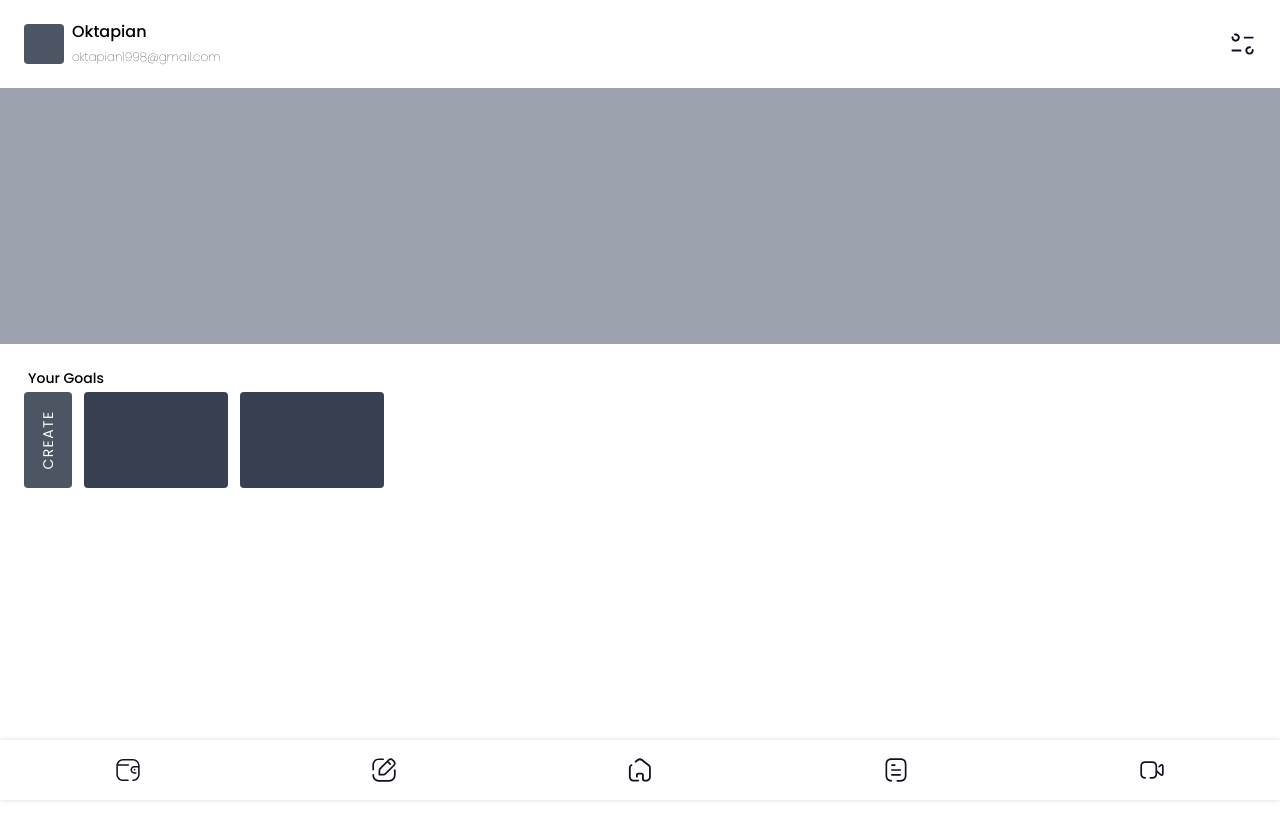
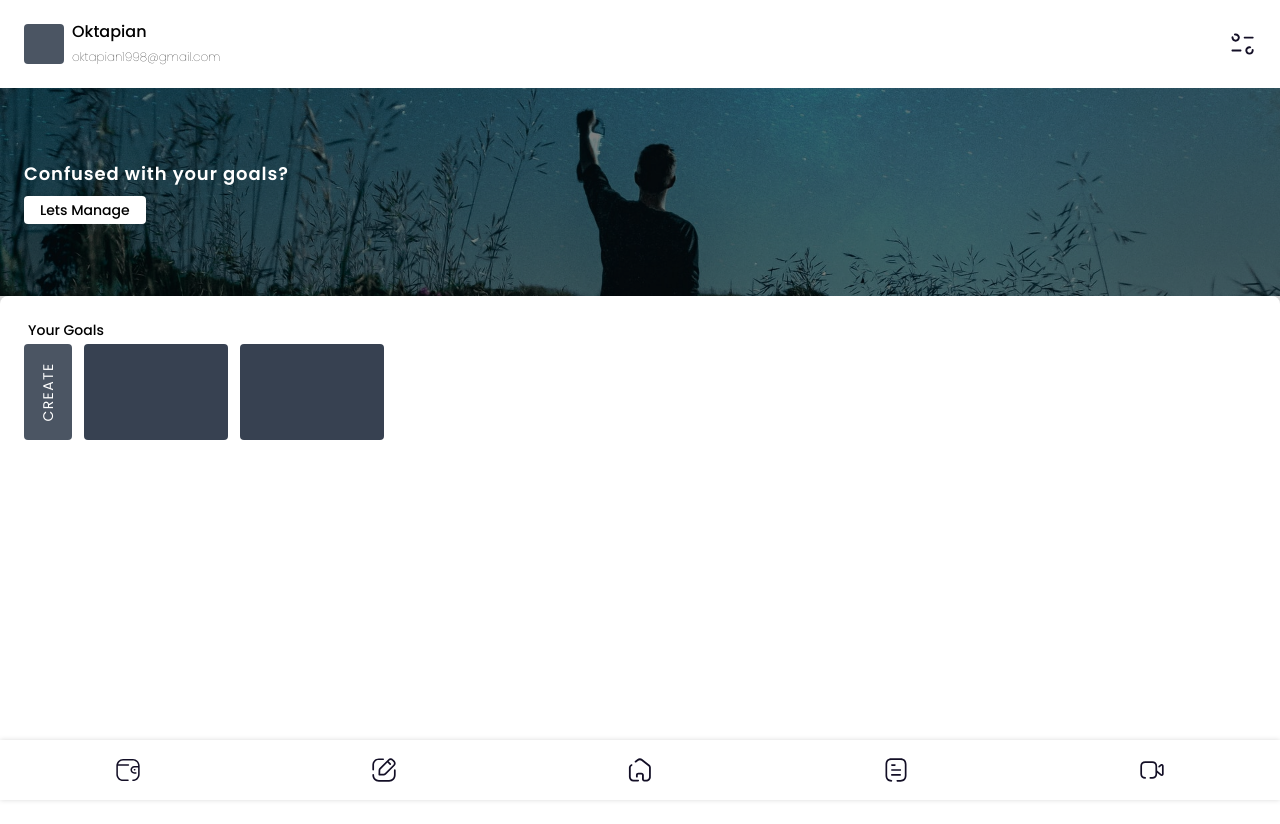
Before and after one commit to oktapiancaw/pyp-react, a React (Create React App) app: page / in a window 1280 px wide. After the commit the page ends 800 px from the top, so only its background shows below. Built offline with nearby package versions, Linux system fonts and the light colour scheme.

Commit message:
Add Banner

```diff
--- a/src/components/banner/Banner.css
+++ b/src/components/banner/Banner.css
@@ -1,3 +1,12 @@
 .banner {
   position: relative;
 }
+.banner img{
+  filter: brightness(50%);
+}
+.banner div{
+  position: absolute;
+  top: 50%;
+  left: 50%;
+  transform: translate(-50%, -50%);
+}
--- a/src/components/banner/Banner.js
+++ b/src/components/banner/Banner.js
@@ -1,7 +1,25 @@
 import "./Banner.css";
 
 const Banner = () => {
-  return <div className="banner w-100 h-64 bg-gray-400"></div>;
+  return (
+    <div className="banner w-100 h-52 bg-gray-400 flex">
+      <img
+        src="./Banner.jpg"
+        className="w-full h-full object-cover absolute top-0 z-0"
+      />
+      <div className="w-full px-6">
+        <h1 className="mb-2 text-lg font-semibold tracking-wider text-white">
+          Confused with your goals?
+        </h1>
+        <a
+          href="./goals"
+          className="inline-block px-4 py-1 font-medium bg-white text-sm rounded shadow"
+        >
+          Lets Manage
+        </a>
+      </div>
+    </div>
+  );
 };
 
 export default Banner;
--- a/src/index.css
+++ b/src/index.css
@@ -17,7 +17,8 @@
   z-index: -1;
   width: 100%;
   height: 320px;
-  background-color: #bababa;
+  /* background: linear-gradient(rgba(17, 138, 178,1), rgba(27, 173, 222,1)); */
+  background: #DADADA;
 }
 .sectionBox{
   min-height: 60vh;
```
Also changed, not shown: public/Banner.jpg (added).
